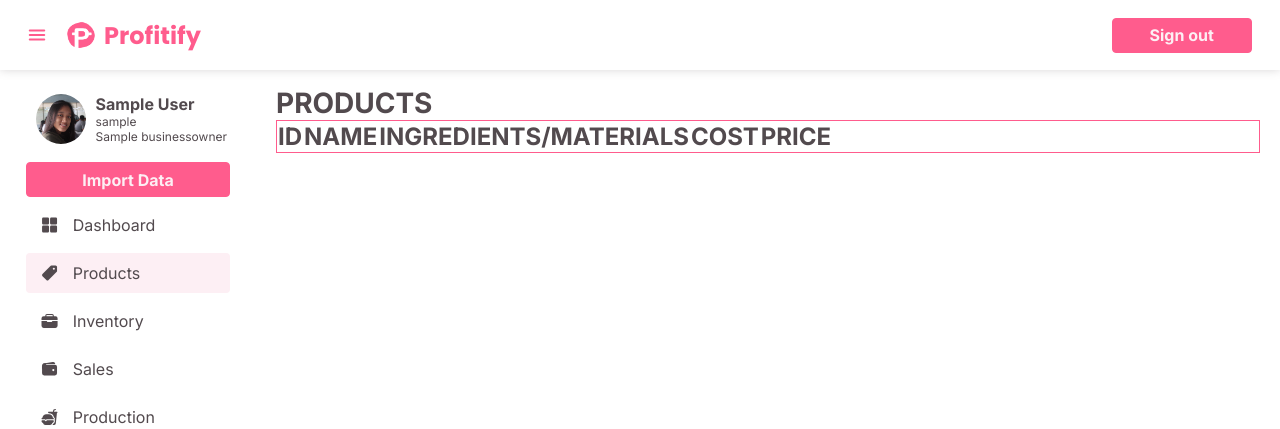
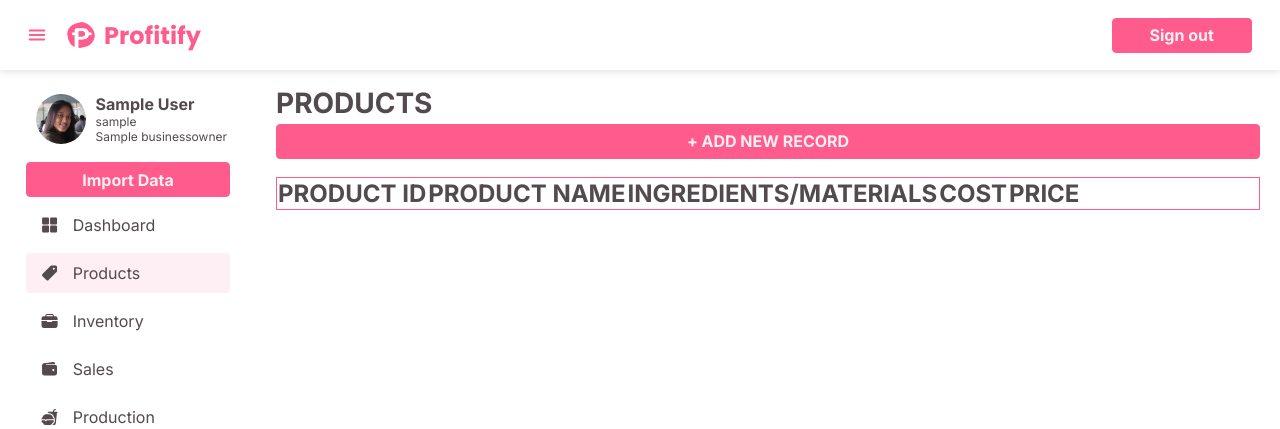
Before and after one commit to ProfitMaximizationTool/Profit-Maximization-Tool, a Django app: page /dashboard/products/ in a window 1280 px wide. Shown: the top 429 px of the page. Run offline with Django 4.2, Linux system fonts and the light colour scheme; a user stored in the database is signed in; tables that the repository leaves empty hold one stand-in row (values such as "Sample post"); data that the repository does not hold is empty; parts of the project's set-up code (start-up, migrations or seed data) failed here and were passed over.

Commit message:
Ongoing work on add, edit and delete product record

```diff
--- a/ProfitMaximizationTool/profitmaximizer/static/js/dashboard.js
+++ b/ProfitMaximizationTool/profitmaximizer/static/js/dashboard.js
@@ -111,3 +111,39 @@ Array.prototype.slice.call(document.getElementsByClassName("delete-ingredient"))
 		document.getElementById("delete-ingredient-record-id").value = recordID;
 	});
 });
+
+// Adding new product record
+document.getElementById("product-overlay-btn").addEventListener("click", function(event){
+	event.preventDefault();
+	document.getElementById("add-product-overlay").style.display = "block";
+})
+
+
+// Edit product record
+Array.prototype.slice.call(document.getElementsByClassName("edit-product")).forEach(function(element){
+	element.addEventListener("click", function(event){
+		event.preventDefault();
+		document.getElementById("edit-product-overlay").style.display = "block";
+		var recordID = event.target.parentElement.parentElement.children[0].innerText;
+		var recordName = event.target.parentElement.parentElement.children[1].innerText;;
+		var recordIngredients = event.target.parentElement.parentElement.children[2].innerText;;
+		var recordPrice = event.target.parentElement.parentElement.children[3].innerText;;
+		document.getElementById("edit-product-text").innerText = "Edit ProductRecord " + recordID;
+		document.getElementById("edit-product-record-id").value = recordID;
+		document.getElementById("edit-product-name").value = recordName;
+		document.getElementById("edit-product-ingredients").value = recordIngredients;
+		document.getElementById("edit-product-price").value = recordPrice;
+
+	});
+});
+
+// Delete ingredient record
+Array.prototype.slice.call(document.getElementsByClassName("delete-product")).forEach(function(element){
+	element.addEventListener("click", function(event){
+		event.preventDefault();
+		document.getElementById("delete-product-overlay").style.display = "block";
+		var recordID = event.target.parentElement.parentElement.children[0].innerText;
+		document.getElementById("delete-product-text").innerText = "Are you sure you want to delete ProductRecord " + recordID + " ?";
+		document.getElementById("delete-product-record-id").value = recordID;
+	});
+});
--- a/ProfitMaximizationTool/profitmaximizer/templates/products.html
+++ b/ProfitMaximizationTool/profitmaximizer/templates/products.html
@@ -5,15 +5,18 @@
 {% block page-content %}
     <div class="left-text dark-font xlarge-font bold text">
         PRODUCTS
+        <input type="button" class="fill dynamic-btn btn" value="+ ADD NEW RECORD" id="product-overlay-btn">
     </div>
+
+    <br>
     <div class="table-container">
         <table class="data-table dark-font large-font centered-text text">
             <tr>
                 <th>
-                    ID
+                    PRODUCT ID
                 </th>
                 <th>
-                    NAME
+                    PRODUCT NAME
                 </th>
                 <th>
                     INGREDIENTS/MATERIALS
@@ -26,7 +29,7 @@
                 </th>
             </tr>
             {% for product in products_data %}
-            <tr>
+            <tr class="product-record data-table-row" id="product-record-{{ product.id }}">
                 <td>
                     {{ product.id}}
                 </td>
@@ -45,7 +48,88 @@
                 <td>
                     {{ product.price }}
                 </td>
+                <td>
+                    <ion-icon class="nav-icon btn edit-product" name="pencil"></ion-icon>
+                    <ion-icon class="nav-icon btn delete-product" name="trash"></ion-icon>
+                </td>
             </tr>
             {% endfor %}
         </table>
+    </div>
+
+    <div class="import overlay" id="add-product-overlay">
+        <div class="import-inner">
+            <button class="close" id="close-import"><b>&#10005</b></button>
+            <form autocomplete="off" action="/add-product/" method="POST">
+                {% csrf_token %}
+                <div class="centered-text dark-font xlarge-font bold text">
+                    ADD NEW PRODUCT RECORD
+                </div>
+                <div class="left-text dark-font large-font text">
+                    Product Name
+                    <div class="input-box">
+                        <input type="text" class="user-info" name="new-product-name">
+                    </div>
+                </div>
+                <div class="left-text dark-font large-font text">
+                    Ingredients (Json format)
+                    <div class="input-box input-width">
+                        <input type="text" step= "any" class="user-info" name="new-product-ingredients">
+                    </div>
+                </div>
+                <div class="left-text dark-font large-font text">
+                    Price
+                    <div class="input-box input-width">
+                        <input type="number" class="user-info" name="new-product-price">
+                    </div>
+                </div>
+                <input type="submit" value="SUBMIT" class="fill dynamic-btn btn" name="add-product-btn">
+            </form>
+        </div>
+    </div>
+
+    <div class="import overlay" id="edit-product-overlay">
+        <div class="import-inner">
+            <button class="close" id="close-import"><b>&#10005</b></button>
+            <form autocomplete="off" action="/edit-product/" method="POST">
+                {% csrf_token %}
+                <input type="text" class="hidden" name="edit-product-record-id" id="edit-product-record-id">
+                <div class="centered-text dark-font xlarge-font bold text" id="edit-product-text">
+                </div>
+                <div class="left-text dark-font large-font text">
+                    Product Name
+                    <div class="input-box">
+                        <input type="text" class="user-info" name="edit-product-name" id="edit-product-name">
+                    </div>
+                </div>
+                <div class="left-text dark-font large-font text">
+                    Product Ingredients
+                    <div class="input-box input-width">
+                        <input type="text" step="any" class="user-info" name="edit-product-ingredients" id="edit-product-ingredients">
+                    </div>
+                </div>
+                <div class="left-text dark-font large-font text">
+                    Product Price
+                    <div class="input-box input-width">
+                        <input type="number" class="user-info" name="edit-product-price" id="edit-product-price">
+                    </div>
+                </div>
+                <input type="submit" value="SUBMIT" class=" fill dynamic-btn btn" name="edit-product-btn">
+            </form>
+        </div>
+    </div>
+
+    <div class="import overlay" id="delete-product-overlay">
+        <div class="import-inner">
+            <button class="close" id="close-import"><b>&#10005</b></button>
+            <div class="centered-text dark-font xlarge-font bold text" id="delete-product-text">
+            </div>
+            <form autocomplete="off" action="/delete-product/" method="POST">
+                {% csrf_token %}
+                <input type="text" class="hidden" name="delete-product-record-id" id="delete-product-record-id">
+                <input type="submit" value="YES" class="fill dynamic-btn btn half-width" name="delete-product-btn">
+                <input type="submit" value="CANCEL" class="outline dynamic-btn btn half-width close">
+            </form>
+        </div>
+    </div>
 {% endblock %}
--- a/ProfitMaximizationTool/profitmaximizer/urls.py
+++ b/ProfitMaximizationTool/profitmaximizer/urls.py
@@ -17,4 +17,7 @@ urlpatterns = [
 	path('add-ingredient/', views.add_ingredient_view, name='add-ingredient'),
 	path('edit-ingredient/', views.edit_ingredient_view, name='edit-ingredient'),
 	path('delete-ingredient/', views.delete_ingredient_view, name='delete-ingredient'),
+	path('add-product/', views.add_product_view, name='add-product'),
+	path('edit-product/', views.edit_product_view, name='edit-product'),
+	path('delete-product/', views.delete_product_view, name='delete-product'),
 ]
--- a/ProfitMaximizationTool/profitmaximizer/views.py
+++ b/ProfitMaximizationTool/profitmaximizer/views.py
@@ -287,7 +287,7 @@ def edit_product_view(request):
 		edit_id = request.POST['edit-product-record-id']
 		edit_product_name = request.POST['edit-product-name']
 		edit_product_price = request.POST['edit-product-price']
-		edit_product_ingredients = request.POST['edit-product-ingredinets']
+		edit_product_ingredients = request.POST['edit-product-ingredients']
 		record = ProductRecord.objects.get(id=edit_id)
 		record.productName = edit_product_name
 		record.price = edit_product_price
```
